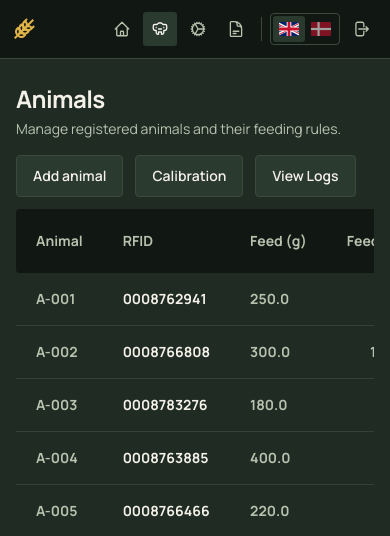
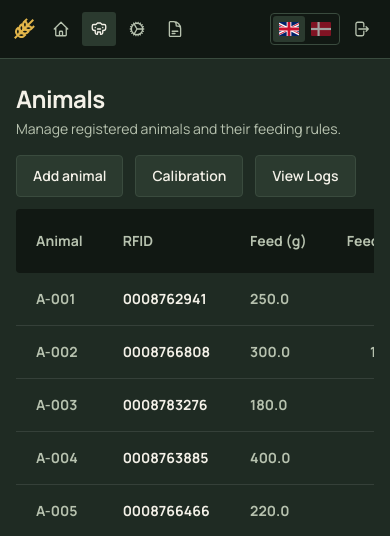
Before and after one commit to fanta-jpg/test, a Flask app: page /animals in a window 390 px wide. Shown: the top 536 px of the page. Run offline with Flask 3, Linux system fonts and the light colour scheme; a user stored in the database is signed in; data comes from the database, SQL or seed files in the repository; some libraries are stand-ins or nearby versions.

Commit message:
Move the top bar's page icons to the left, next to the logo
Language and sign-out stay on the right.

Co-Authored-By: Claude Opus 5.5 <noreply@anthropic.com>
Claude-Session: https://claude.ai/code/session_01PKepqy5qXPxynQgnG4Urse

```diff
--- a/website/templates/base.html
+++ b/website/templates/base.html
@@ -98,12 +98,13 @@
 
       <!-- Mobile top bar -->
       <header class="flex items-center justify-between gap-2 bg-darkBG border-b border-buttonBorder px-3 sm:px-4 py-3 dsk:hidden">
-        <a href="/" class="flex items-center gap-2">
-          <img src="{{ url_for('static', filename='wheat.svg') }}" alt="" class="h-6 w-6">
-          <span class="hidden sm:inline font-semibold tracking-tight text-primaryText">{{ _('Feeding Station') }}</span>
-        </a>
+        <!-- On small screens this bar replaces the sidebar: logo and page
+             shortcuts on the left, language and sign-out on the right -->
         <div class="flex items-center gap-1">
-          <!-- Page shortcuts, language and sign-out; on small screens this bar replaces the sidebar -->
+          <a href="/" class="mr-1 flex items-center gap-2 sm:mr-3">
+            <img src="{{ url_for('static', filename='wheat.svg') }}" alt="" class="h-6 w-6">
+            <span class="hidden sm:inline font-semibold tracking-tight text-primaryText">{{ _('Feeding Station') }}</span>
+          </a>
           <nav class="flex items-center gap-1" aria-label="{{ _('Pages') }}">
             {% for href, label, icon_path in nav_items %}
             {% set is_active = (href == '/' and request.path == '/') or (href != '/' and request.path.startswith(href)) %}
@@ -117,8 +118,9 @@
             >{{ nav_icon(icon_path) }}</a>
             {% endfor %}
           </nav>
-          {% if current_user.is_authenticated %}
-          <span aria-hidden="true" class="mx-1 h-6 w-px bg-buttonBorder"></span>
+        </div>
+        {% if current_user.is_authenticated %}
+        <div class="flex items-center gap-1">
           {{ language_switch(compact=True) }}
           <form method="post" action="{{ url_for('auth.logout') }}">
             <input type="hidden" name="csrf_token" value="{{ csrf_token() }}">
@@ -131,8 +133,8 @@
               <svg xmlns="http://www.w3.org/2000/svg" width="18" height="18" fill="none" stroke="currentColor" stroke-width="1.75" viewBox="0 0 24 24" class="shrink-0"><path stroke-linecap="round" stroke-linejoin="round" d="M15.75 9V5.25A2.25 2.25 0 0 0 13.5 3h-6a2.25 2.25 0 0 0-2.25 2.25v13.5A2.25 2.25 0 0 0 7.5 21h6a2.25 2.25 0 0 0 2.25-2.25V15m3 0 3-3m0 0-3-3m3 3H9"/></svg>
             </button>
           </form>
-          {% endif %}
         </div>
+        {% endif %}
       </header>
 
       <!-- Sidebar -->
```
